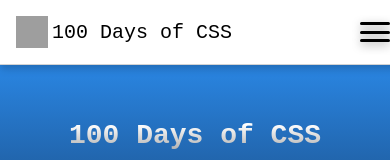
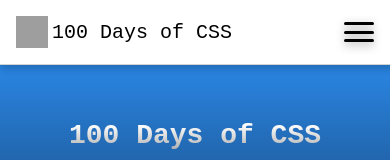
Before and after one commit to heatherdice/100_days_css, a React (Create React App) app: page / in a window 390 px wide. Shown: the top 160 px of the page. Built offline with nearby package versions, Linux system fonts and the light colour scheme; grey boxes are pictures that could not be loaded.

Commit message:
Navbar hamburger spacing

```diff
--- a/src/styles/Hamburger.css
+++ b/src/styles/Hamburger.css
@@ -2,11 +2,10 @@
 .hamburger {
     display: flex;
     align-items: center;
-    justify-content: center;
 	flex-direction: column;
 	justify-content: space-between;
 	height: 20px;
-    margin-right: 1em;
+    margin-right: 2em;
 }
 
 /* horizontal lines that make up hamburger */
--- a/src/styles/Navbar.css
+++ b/src/styles/Navbar.css
@@ -9,7 +9,7 @@
 
 /* overall navbar */
 .navbar {
-    width: 100vw;
+    width: 100%;
     position: fixed;
     background-color: #FFFFFF;
     border-bottom: 1px solid #D3D3D3;
```
